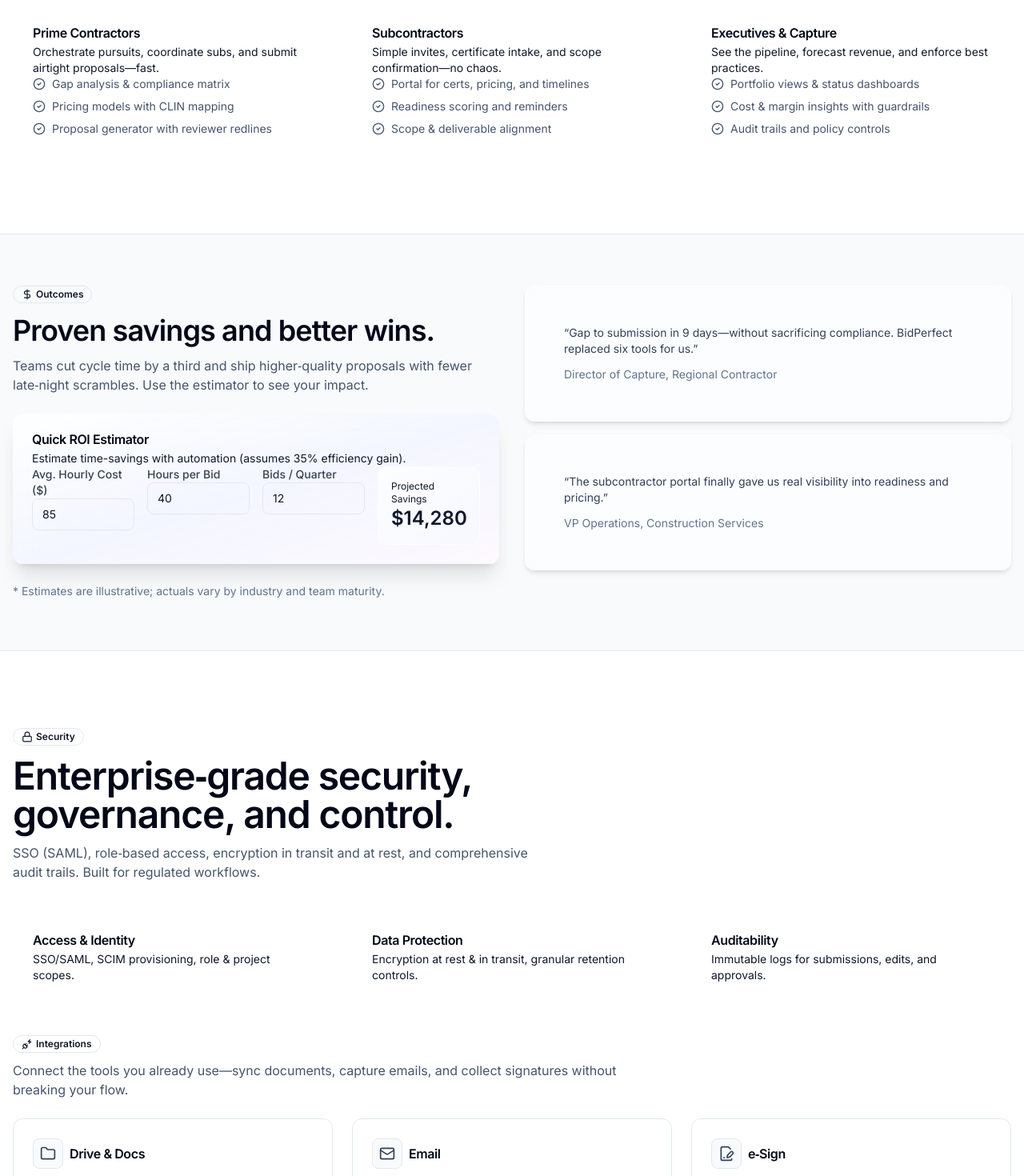
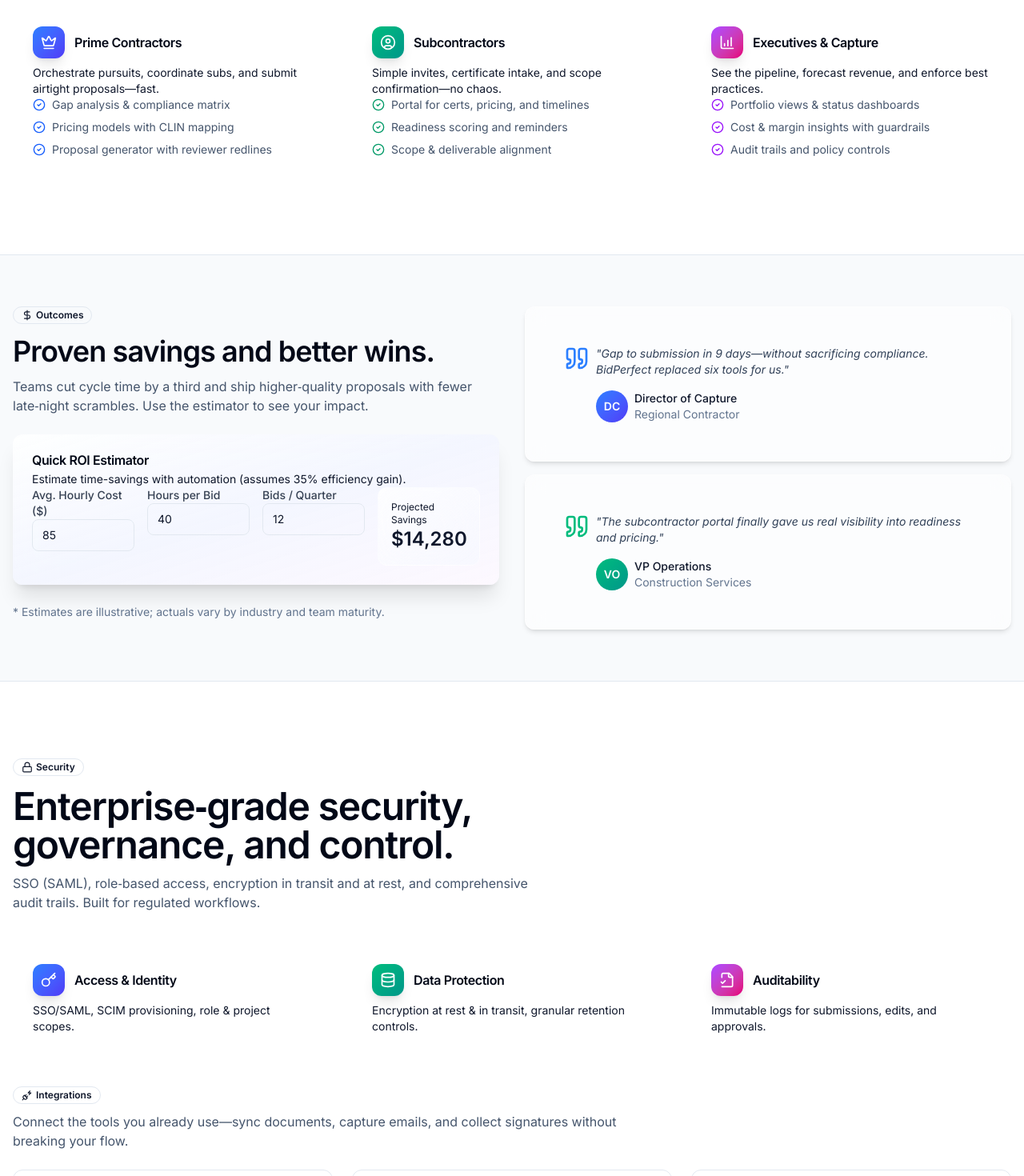
Before and after one commit to jstiger2469/bidperfect_frontend, a Next.js app: page / in a window 1280 px wide. Shown: the part 3040-4510 px from the top of the page at 80% size. Built offline with nearby package versions, Linux system fonts and the light colour scheme; no server answers.

Commit message:
feat: premium styling for Solutions, Outcomes, and Security sections

```diff
--- a/app/(marketing)/page.tsx
+++ b/app/(marketing)/page.tsx
@@ -6,7 +6,8 @@
   CheckCircle2, ArrowRight, Building2, FileText, Users, Shield, BarChart3, Sparkles, Network,
   Rocket, Timer, ListChecks, Lock, DollarSign, PlugZap, GaugeCircle, Package, BookOpen,
   FileSignature, Calculator, MessageSquare, GitPullRequest, Mail, Folder, Cloud, Target,
-  Zap, UserCheck, TrendingUp
+  Zap, UserCheck, TrendingUp, Crown, UserCircle, BarChart4, Key, Database, FileCheck2,
+  Quote, Briefcase
 } from "lucide-react";
 import { Button } from "@/components/ui/button";
 import { Card, CardContent, CardDescription, CardHeader, CardTitle } from "@/components/ui/card";
@@ -354,39 +355,87 @@
             <p className="mt-3 text-slate-600">Whether you’re a growing contractor or an enterprise capture team, BidPerfect adapts to how you work.</p>
           </div>
           <div className="grid md:grid-cols-3 gap-6 mt-10">
-            <Card className="bg-white/60 backdrop-blur-md supports-[backdrop-filter]:bg-white/50 border border-white/40">
+            <motion.div
+              initial={{ opacity: 0, y: 20 }}
+              whileInView={{ opacity: 1, y: 0 }}
+              transition={{ duration: 0.5, delay: 0 }}
+              viewport={{ once: true }}
+              whileHover={{ y: -4 }}
+            >
+              <Card className="bg-white/60 backdrop-blur-md supports-[backdrop-filter]:bg-white/50 border border-white/40 hover:shadow-xl transition-all h-full">
                 <CardHeader>
+                  <div className="flex items-center gap-3 mb-2">
+                    <motion.div
+                      whileHover={{ scale: 1.1, rotate: 5 }}
+                      className="p-2.5 rounded-xl bg-gradient-to-br from-blue-500 to-indigo-600 text-white shadow-lg"
+                    >
+                      <Crown className="h-5 w-5" />
+                    </motion.div>
                     <CardTitle>Prime Contractors</CardTitle>
+                  </div>
                   <CardDescription>Orchestrate pursuits, coordinate subs, and submit airtight proposals—fast.</CardDescription>
                 </CardHeader>
                 <CardContent className="text-sm text-slate-600 space-y-2">
-                <div className="flex items-start gap-2"><CheckCircle2 className="h-4 w-4 mt-0.5"/> Gap analysis & compliance matrix</div>
-                <div className="flex items-start gap-2"><CheckCircle2 className="h-4 w-4 mt-0.5"/> Pricing models with CLIN mapping</div>
-                <div className="flex items-start gap-2"><CheckCircle2 className="h-4 w-4 mt-0.5"/> Proposal generator with reviewer redlines</div>
+                  <div className="flex items-start gap-2"><CheckCircle2 className="h-4 w-4 mt-0.5 text-blue-600"/> Gap analysis & compliance matrix</div>
+                  <div className="flex items-start gap-2"><CheckCircle2 className="h-4 w-4 mt-0.5 text-blue-600"/> Pricing models with CLIN mapping</div>
+                  <div className="flex items-start gap-2"><CheckCircle2 className="h-4 w-4 mt-0.5 text-blue-600"/> Proposal generator with reviewer redlines</div>
                 </CardContent>
               </Card>
-            <Card className="bg-white/60 backdrop-blur-md supports-[backdrop-filter]:bg-white/50 border border-white/40">
+            </motion.div>
+            <motion.div
+              initial={{ opacity: 0, y: 20 }}
+              whileInView={{ opacity: 1, y: 0 }}
+              transition={{ duration: 0.5, delay: 0.1 }}
+              viewport={{ once: true }}
+              whileHover={{ y: -4 }}
+            >
+              <Card className="bg-white/60 backdrop-blur-md supports-[backdrop-filter]:bg-white/50 border border-white/40 hover:shadow-xl transition-all h-full">
                 <CardHeader>
+                  <div className="flex items-center gap-3 mb-2">
+                    <motion.div
+                      whileHover={{ scale: 1.1, rotate: 5 }}
+                      className="p-2.5 rounded-xl bg-gradient-to-br from-emerald-500 to-teal-600 text-white shadow-lg"
+                    >
+                      <UserCircle className="h-5 w-5" />
+                    </motion.div>
                     <CardTitle>Subcontractors</CardTitle>
+                  </div>
                   <CardDescription>Simple invites, certificate intake, and scope confirmation—no chaos.</CardDescription>
                 </CardHeader>
                 <CardContent className="text-sm text-slate-600 space-y-2">
-                <div className="flex items-start gap-2"><CheckCircle2 className="h-4 w-4 mt-0.5"/> Portal for certs, pricing, and timelines</div>
-                <div className="flex items-start gap-2"><CheckCircle2 className="h-4 w-4 mt-0.5"/> Readiness scoring and reminders</div>
-                <div className="flex items-start gap-2"><CheckCircle2 className="h-4 w-4 mt-0.5"/> Scope & deliverable alignment</div>
+                  <div className="flex items-start gap-2"><CheckCircle2 className="h-4 w-4 mt-0.5 text-emerald-600"/> Portal for certs, pricing, and timelines</div>
+                  <div className="flex items-start gap-2"><CheckCircle2 className="h-4 w-4 mt-0.5 text-emerald-600"/> Readiness scoring and reminders</div>
+                  <div className="flex items-start gap-2"><CheckCircle2 className="h-4 w-4 mt-0.5 text-emerald-600"/> Scope & deliverable alignment</div>
                 </CardContent>
               </Card>
-            <Card className="bg-white/60 backdrop-blur-md supports-[backdrop-filter]:bg-white/50 border border-white/40">
+            </motion.div>
+            <motion.div
+              initial={{ opacity: 0, y: 20 }}
+              whileInView={{ opacity: 1, y: 0 }}
+              transition={{ duration: 0.5, delay: 0.2 }}
+              viewport={{ once: true }}
+              whileHover={{ y: -4 }}
+            >
+              <Card className="bg-white/60 backdrop-blur-md supports-[backdrop-filter]:bg-white/50 border border-white/40 hover:shadow-xl transition-all h-full">
                 <CardHeader>
+                  <div className="flex items-center gap-3 mb-2">
+                    <motion.div
+                      whileHover={{ scale: 1.1, rotate: 5 }}
+                      className="p-2.5 rounded-xl bg-gradient-to-br from-purple-500 to-pink-600 text-white shadow-lg"
+                    >
+                      <BarChart4 className="h-5 w-5" />
+                    </motion.div>
                     <CardTitle>Executives & Capture</CardTitle>
+                  </div>
                   <CardDescription>See the pipeline, forecast revenue, and enforce best practices.</CardDescription>
                 </CardHeader>
                 <CardContent className="text-sm text-slate-600 space-y-2">
-                <div className="flex items-start gap-2"><CheckCircle2 className="h-4 w-4 mt-0.5"/> Portfolio views & status dashboards</div>
-                <div className="flex items-start gap-2"><CheckCircle2 className="h-4 w-4 mt-0.5"/> Cost & margin insights with guardrails</div>
-                <div className="flex items-start gap-2"><CheckCircle2 className="h-4 w-4 mt-0.5"/> Audit trails and policy controls</div>
+                  <div className="flex items-start gap-2"><CheckCircle2 className="h-4 w-4 mt-0.5 text-purple-600"/> Portfolio views & status dashboards</div>
+                  <div className="flex items-start gap-2"><CheckCircle2 className="h-4 w-4 mt-0.5 text-purple-600"/> Cost & margin insights with guardrails</div>
+                  <div className="flex items-start gap-2"><CheckCircle2 className="h-4 w-4 mt-0.5 text-purple-600"/> Audit trails and policy controls</div>
                 </CardContent>
               </Card>
+            </motion.div>
           </div>
         </div>
       </section>
@@ -405,18 +454,58 @@
           </div>
           <div>
             <div className="grid gap-4">
-              <Card className="border border-white/40 bg-white/60 backdrop-blur-md supports-[backdrop-filter]:bg-white/50 shadow-md">
+              <motion.div
+                initial={{ opacity: 0, x: 20 }}
+                whileInView={{ opacity: 1, x: 0 }}
+                transition={{ duration: 0.5, delay: 0.2 }}
+                viewport={{ once: true }}
+              >
+                <Card className="border border-white/40 bg-white/60 backdrop-blur-md supports-[backdrop-filter]:bg-white/50 shadow-md hover:shadow-lg transition-shadow">
                   <CardContent className="p-6">
-                  <div className="text-slate-700">“Gap to submission in 9 days—without sacrificing compliance. BidPerfect replaced six tools for us.”</div>
-                  <div className="mt-3 text-sm text-slate-500">Director of Capture, Regional Contractor</div>
+                    <div className="flex gap-2">
+                      <Quote className="h-8 w-8 text-blue-500 flex-shrink-0" />
+                      <div>
+                        <div className="text-slate-700 italic">"Gap to submission in 9 days—without sacrificing compliance. BidPerfect replaced six tools for us."</div>
+                        <div className="mt-4 flex items-center gap-2">
+                          <div className="h-10 w-10 rounded-full bg-gradient-to-br from-blue-500 to-indigo-600 flex items-center justify-center text-white font-semibold">
+                            DC
+                          </div>
+                          <div>
+                            <div className="font-medium text-slate-900">Director of Capture</div>
+                            <div className="text-sm text-slate-500">Regional Contractor</div>
+                          </div>
+                        </div>
+                      </div>
+                    </div>
                   </CardContent>
                 </Card>
-              <Card className="border border-white/40 bg-white/60 backdrop-blur-md supports-[backdrop-filter]:bg-white/50 shadow-md">
+              </motion.div>
+              <motion.div
+                initial={{ opacity: 0, x: 20 }}
+                whileInView={{ opacity: 1, x: 0 }}
+                transition={{ duration: 0.5, delay: 0.3 }}
+                viewport={{ once: true }}
+              >
+                <Card className="border border-white/40 bg-white/60 backdrop-blur-md supports-[backdrop-filter]:bg-white/50 shadow-md hover:shadow-lg transition-shadow">
                   <CardContent className="p-6">
-                  <div className="text-slate-700">“The subcontractor portal finally gave us real visibility into readiness and pricing.”</div>
-                  <div className="mt-3 text-sm text-slate-500">VP Operations, Construction Services</div>
+                    <div className="flex gap-2">
+                      <Quote className="h-8 w-8 text-emerald-500 flex-shrink-0" />
+                      <div>
+                        <div className="text-slate-700 italic">"The subcontractor portal finally gave us real visibility into readiness and pricing."</div>
+                        <div className="mt-4 flex items-center gap-2">
+                          <div className="h-10 w-10 rounded-full bg-gradient-to-br from-emerald-500 to-teal-600 flex items-center justify-center text-white font-semibold">
+                            VO
+                          </div>
+                          <div>
+                            <div className="font-medium text-slate-900">VP Operations</div>
+                            <div className="text-sm text-slate-500">Construction Services</div>
+                          </div>
+                        </div>
+                      </div>
+                    </div>
                   </CardContent>
                 </Card>
+              </motion.div>
             </div>
           </div>
         </div>
@@ -431,24 +520,72 @@
             <p className="mt-3 text-slate-600">SSO (SAML), role‑based access, encryption in transit and at rest, and comprehensive audit trails. Built for regulated workflows.</p>
           </div>
           <div className="grid md:grid-cols-3 gap-6 mt-10">
-            <Card className="bg-white/60 backdrop-blur-md supports-[backdrop-filter]:bg-white/50 border border-white/40">
+            <motion.div
+              initial={{ opacity: 0, y: 20 }}
+              whileInView={{ opacity: 1, y: 0 }}
+              transition={{ duration: 0.5, delay: 0 }}
+              viewport={{ once: true }}
+              whileHover={{ y: -4 }}
+            >
+              <Card className="bg-white/60 backdrop-blur-md supports-[backdrop-filter]:bg-white/50 border border-white/40 hover:shadow-lg transition-all h-full">
                 <CardHeader>
+                  <div className="flex items-center gap-3 mb-2">
+                    <motion.div
+                      whileHover={{ scale: 1.1, rotate: 5 }}
+                      className="p-2.5 rounded-xl bg-gradient-to-br from-blue-500 to-indigo-600 text-white shadow-lg"
+                    >
+                      <Key className="h-5 w-5" />
+                    </motion.div>
                     <CardTitle>Access & Identity</CardTitle>
+                  </div>
                   <CardDescription>SSO/SAML, SCIM provisioning, role & project scopes.</CardDescription>
                 </CardHeader>
               </Card>
-            <Card className="bg-white/60 backdrop-blur-md supports-[backdrop-filter]:bg-white/50 border border-white/40">
+            </motion.div>
+            <motion.div
+              initial={{ opacity: 0, y: 20 }}
+              whileInView={{ opacity: 1, y: 0 }}
+              transition={{ duration: 0.5, delay: 0.1 }}
+              viewport={{ once: true }}
+              whileHover={{ y: -4 }}
+            >
+              <Card className="bg-white/60 backdrop-blur-md supports-[backdrop-filter]:bg-white/50 border border-white/40 hover:shadow-lg transition-all h-full">
                 <CardHeader>
+                  <div className="flex items-center gap-3 mb-2">
+                    <motion.div
+                      whileHover={{ scale: 1.1, rotate: 5 }}
+                      className="p-2.5 rounded-xl bg-gradient-to-br from-emerald-500 to-teal-600 text-white shadow-lg"
+                    >
+                      <Database className="h-5 w-5" />
+                    </motion.div>
                     <CardTitle>Data Protection</CardTitle>
+                  </div>
                   <CardDescription>Encryption at rest & in transit, granular retention controls.</CardDescription>
                 </CardHeader>
               </Card>
-            <Card className="bg-white/60 backdrop-blur-md supports-[backdrop-filter]:bg-white/50 border border-white/40">
+            </motion.div>
+            <motion.div
+              initial={{ opacity: 0, y: 20 }}
+              whileInView={{ opacity: 1, y: 0 }}
+              transition={{ duration: 0.5, delay: 0.2 }}
+              viewport={{ once: true }}
+              whileHover={{ y: -4 }}
+            >
+              <Card className="bg-white/60 backdrop-blur-md supports-[backdrop-filter]:bg-white/50 border border-white/40 hover:shadow-lg transition-all h-full">
                 <CardHeader>
+                  <div className="flex items-center gap-3 mb-2">
+                    <motion.div
+                      whileHover={{ scale: 1.1, rotate: 5 }}
+                      className="p-2.5 rounded-xl bg-gradient-to-br from-purple-500 to-pink-600 text-white shadow-lg"
+                    >
+                      <FileCheck2 className="h-5 w-5" />
+                    </motion.div>
                     <CardTitle>Auditability</CardTitle>
+                  </div>
                   <CardDescription>Immutable logs for submissions, edits, and approvals.</CardDescription>
                 </CardHeader>
               </Card>
+            </motion.div>
           </div>
 
           {/* INTEGRATIONS GRID */}
@@ -459,7 +596,12 @@
               <Card className="border-slate-200 bg-white/60 backdrop-blur-md supports-[backdrop-filter]:bg-white/50">
                 <CardHeader>
                   <div className="flex items-center gap-2 text-slate-700">
-                    <div className="p-2 rounded-lg bg-slate-50 border"><Folder className="h-5 w-5"/></div>
+                    <motion.div
+                      whileHover={{ scale: 1.1, rotate: 5 }}
+                      className="p-2 rounded-lg bg-gradient-to-br from-blue-500 to-indigo-600 text-white shadow-md"
+                    >
+                      <Folder className="h-5 w-5"/>
+                    </motion.div>
                     <CardTitle data-testid="integration-title">Drive & Docs</CardTitle>
                   </div>
                   <CardDescription>Google Drive • OneDrive • SharePoint</CardDescription>
@@ -474,7 +616,12 @@
               <Card className="border-slate-200 bg-white/60 backdrop-blur-md supports-[backdrop-filter]:bg-white/50">
                 <CardHeader>
                   <div className="flex items-center gap-2 text-slate-700">
-                    <div className="p-2 rounded-lg bg-slate-50 border"><Mail className="h-5 w-5"/></div>
+                    <motion.div
+                      whileHover={{ scale: 1.1, rotate: 5 }}
+                      className="p-2 rounded-lg bg-gradient-to-br from-purple-500 to-pink-600 text-white shadow-md"
+                    >
+                      <Mail className="h-5 w-5"/>
+                    </motion.div>
                     <CardTitle data-testid="integration-title">Email</CardTitle>
                   </div>
                   <CardDescription>Gmail • Microsoft 365</CardDescription>
@@ -489,7 +636,12 @@
               <Card className="border-slate-200 bg-white/60 backdrop-blur-md supports-[backdrop-filter]:bg-white/50">
                 <CardHeader>
                   <div className="flex items-center gap-2 text-slate-700">
-                    <div className="p-2 rounded-lg bg-slate-50 border"><FileSignature className="h-5 w-5"/></div>
+                    <motion.div
+                      whileHover={{ scale: 1.1, rotate: 5 }}
+                      className="p-2 rounded-lg bg-gradient-to-br from-emerald-500 to-teal-600 text-white shadow-md"
+                    >
+                      <FileSignature className="h-5 w-5"/>
+                    </motion.div>
                     <CardTitle data-testid="integration-title">e‑Sign</CardTitle>
                   </div>
                   <CardDescription>DocuSign • Adobe Acrobat Sign</CardDescription>
@@ -504,7 +656,12 @@
               <Card className="border-slate-200 bg-white/60 backdrop-blur-md supports-[backdrop-filter]:bg-white/50">
                 <CardHeader>
                   <div className="flex items-center gap-2 text-slate-700">
-                    <div className="p-2 rounded-lg bg-slate-50 border"><DollarSign className="h-5 w-5"/></div>
+                    <motion.div
+                      whileHover={{ scale: 1.1, rotate: 5 }}
+                      className="p-2 rounded-lg bg-gradient-to-br from-orange-500 to-red-600 text-white shadow-md"
+                    >
+                      <DollarSign className="h-5 w-5"/>
+                    </motion.div>
                     <CardTitle data-testid="integration-title">Accounting</CardTitle>
                   </div>
                   <CardDescription>QuickBooks Online</CardDescription>
@@ -519,7 +676,12 @@
               <Card className="border-slate-200 bg-white/60 backdrop-blur-md supports-[backdrop-filter]:bg-white/50">
                 <CardHeader>
                   <div className="flex items-center gap-2 text-slate-700">
-                    <div className="p-2 rounded-lg bg-slate-50 border"><Cloud className="h-5 w-5"/></div>
+                    <motion.div
+                      whileHover={{ scale: 1.1, rotate: 5 }}
+                      className="p-2 rounded-lg bg-gradient-to-br from-cyan-500 to-blue-600 text-white shadow-md"
+                    >
+                      <Cloud className="h-5 w-5"/>
+                    </motion.div>
                     <CardTitle data-testid="integration-title">Storage</CardTitle>
                   </div>
                   <CardDescription>AWS S3 • Azure Blob</CardDescription>
@@ -534,7 +696,12 @@
               <Card className="border-slate-200 bg-white/60 backdrop-blur-md supports-[backdrop-filter]:bg-white/50">
                 <CardHeader>
                   <div className="flex items-center gap-2 text-slate-700">
-                    <div className="p-2 rounded-lg bg-slate-50 border"><Lock className="h-5 w-5"/></div>
+                    <motion.div
+                      whileHover={{ scale: 1.1, rotate: 5 }}
+                      className="p-2 rounded-lg bg-gradient-to-br from-violet-500 to-purple-600 text-white shadow-md"
+                    >
+                      <Lock className="h-5 w-5"/>
+                    </motion.div>
                     <CardTitle data-testid="integration-title">Identity</CardTitle>
                   </div>
                   <CardDescription>Clerk SSO • SCIM (provisioning)</CardDescription>
```
Lines whose indentation alone changed are shown as unchanged.
